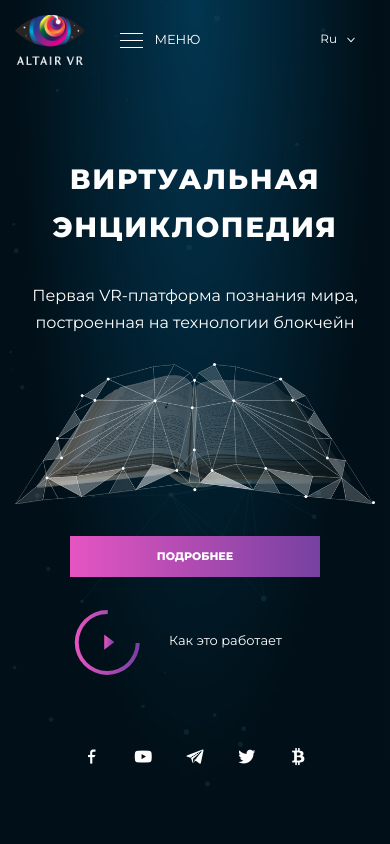
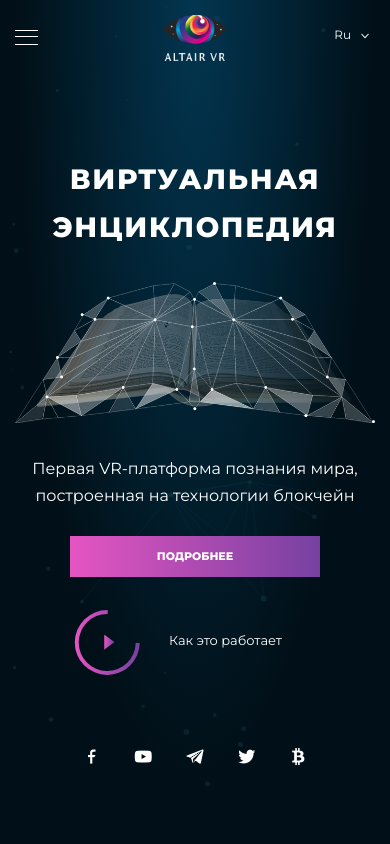
Before and after one commit to iea79/altair_vr, a plain HTML site: page index.html in a window 390 px wide. Shown: the top 844 px of the page. Drawn offline with Linux system fonts and the light colour scheme; files whose address does not match are found by name.

Commit message:
Шапка

```diff
--- a/index.html
+++ b/index.html
@@ -66,11 +66,11 @@
 			<div class="first__screen_content">
 				<div class="first__screen_title">ВИРТУАЛЬНАЯ ЭНЦИКЛОПЕДИЯ</div>
 
-				<div class="first__screen_sub">Первая VR-платформа познания мира, построенная на технологии блокчейн</div>
-
 				<div class="first__screen_book">
 					<img src="img/book.png" alt=""/>
 				</div>
+
+				<div class="first__screen_sub">Первая VR-платформа познания мира, построенная на технологии блокчейн</div>
 
 				<div class="first__screen_action">
 					<a href="#" class="btn">Подробнее </a>
--- a/js/function.js
+++ b/js/function.js
@@ -47,6 +47,10 @@ $(document).ready(function() {
 	$('[href*="#"]').click(function(event) {
 		event.preventDefault();
 	});
+
+    $('.language__current').on('click', function() {
+        $(this).parent().toggleClass('open');
+    });
 
 	// Scroll to ID // Плавный скролл к элементу при нажатии на ссылку. В ссылке указываем ID элемента
 	// $('#main__menu a[href^="#"]').click( function(){
--- a/scss/style.scss
+++ b/scss/style.scss
@@ -147,16 +147,24 @@
 		float: left;
 		width: 91px;
 		margin-right: 9%;
+		display: block;
 		img {
-			display: block;
 			height: auto;
+			width: 100%;
 		}
 	}
 	@media (max-width: 767px) {
 		padding: 15px 0;
 		&__logo {
-			width: 70px;
-			margin-right: 35px;
+			// margin-top: 9px;
+			width: 100%;
+			margin-right: 30px;
+			float: none;
+			text-align: center;
+			img {
+				display: inline-block;
+				width: 64px;
+			}
 		}
 	}
 }
@@ -205,7 +213,7 @@
 			}
 		}
 	}
-	&:hover {
+	&.open {
 		.language {
 			&__current {
 				&:after {
@@ -226,8 +234,11 @@
 		}
 	}
 	@media (max-width: 767px) {
-		margin-right: 14px;
-		margin-top: 12px;
+		margin-right: 0;
+		margin-top: 0;
+		position: absolute;
+		right: 15px;
+		top: 8px;
 	}
 }
 
@@ -270,7 +281,12 @@
 		}
 	}
 	@media (max-width: 767px) {
-		padding-top: 16px;
+		padding-top: 0;
+		top: 9px;
+		position: absolute;
+		&__toggle {
+			font-size: 0;
+		}
 		&__bar {
 			margin-right: 8px;
 			&:before {
```
Also changed, not shown: css/style.css, 1 other file.
